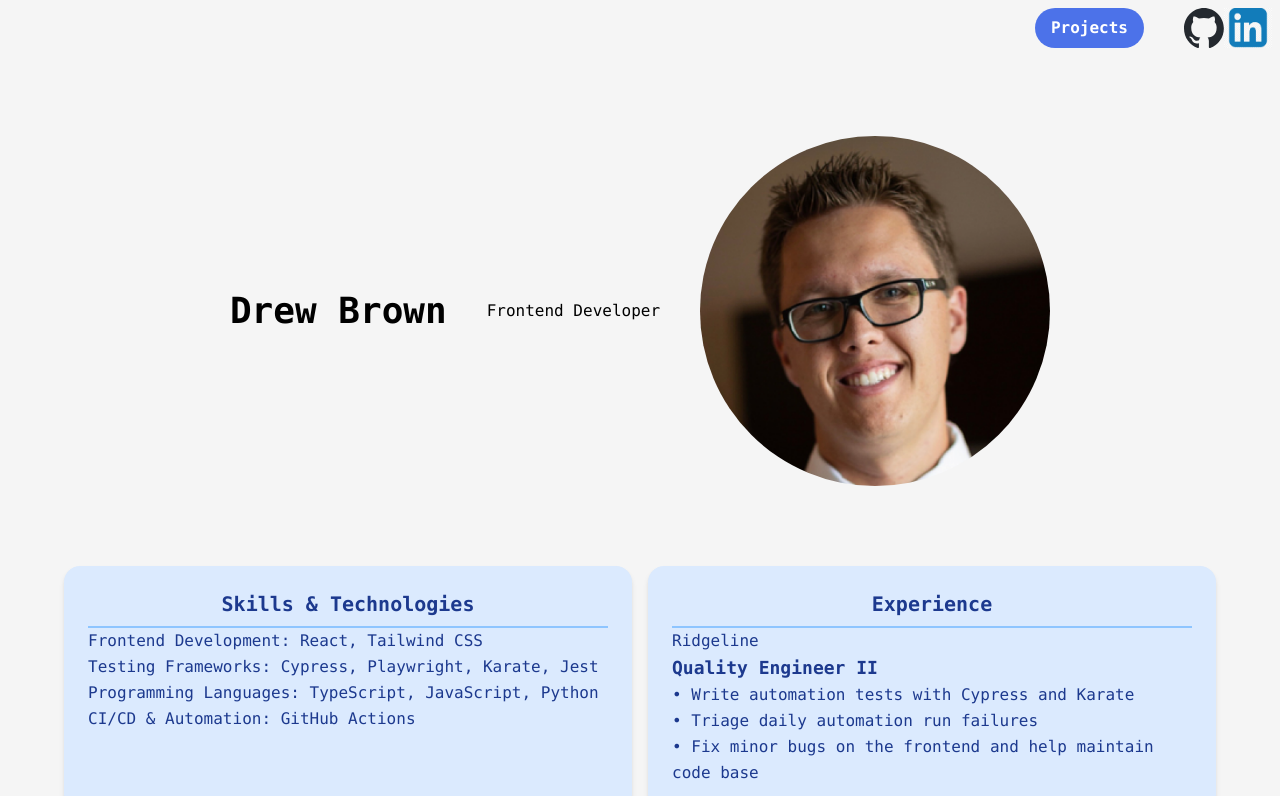
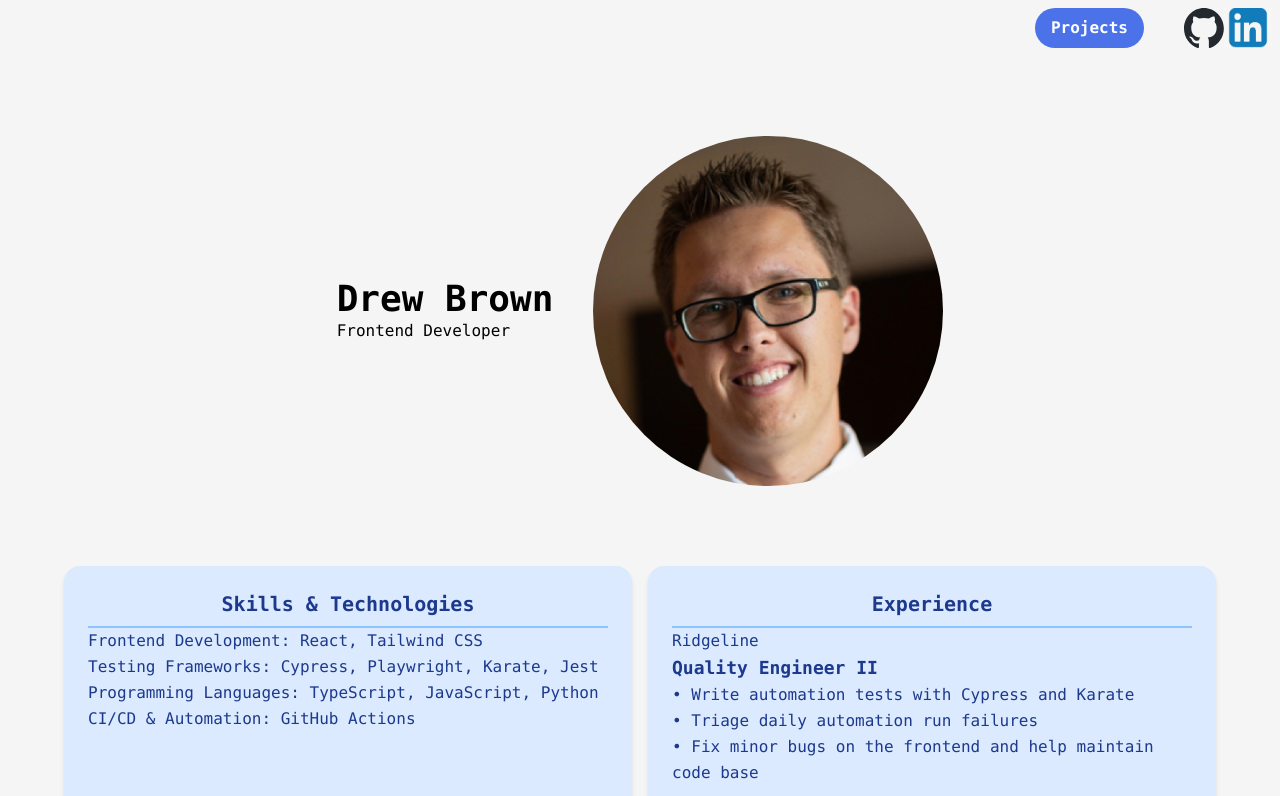
Before and after one commit to drewbrownie21/Portfolio, a React (Vite) app: page / in a window 1280 px wide. Shown: the top 796 px of the page. Built offline with nearby package versions, Linux system fonts and the light colour scheme.

Commit message:
Small formatting issue

```diff
--- a/src/Title/Title.tsx
+++ b/src/Title/Title.tsx
@@ -3,8 +3,10 @@ import myHeadshot from "../assets/drew.png";
 function Title() {
   return (
     <div className="flex items-center justify-center space-x-10 p-20">
-      <h1 className="text-4xl font-bold">Drew Brown </h1>
-      <h2>Frontend Developer</h2>
+      <div>
+      <p className="text-4xl font-bold">Drew Brown </p>
+      <p>Frontend Developer </p>
+      </div>
       <img
         className="w-full h-auto max-w-[150px] sm:max-w-[200px] md:max-w-[250px] lg:max-w-[300px] xl:max-w-[350px] rounded-full"
         src={myHeadshot}
```
